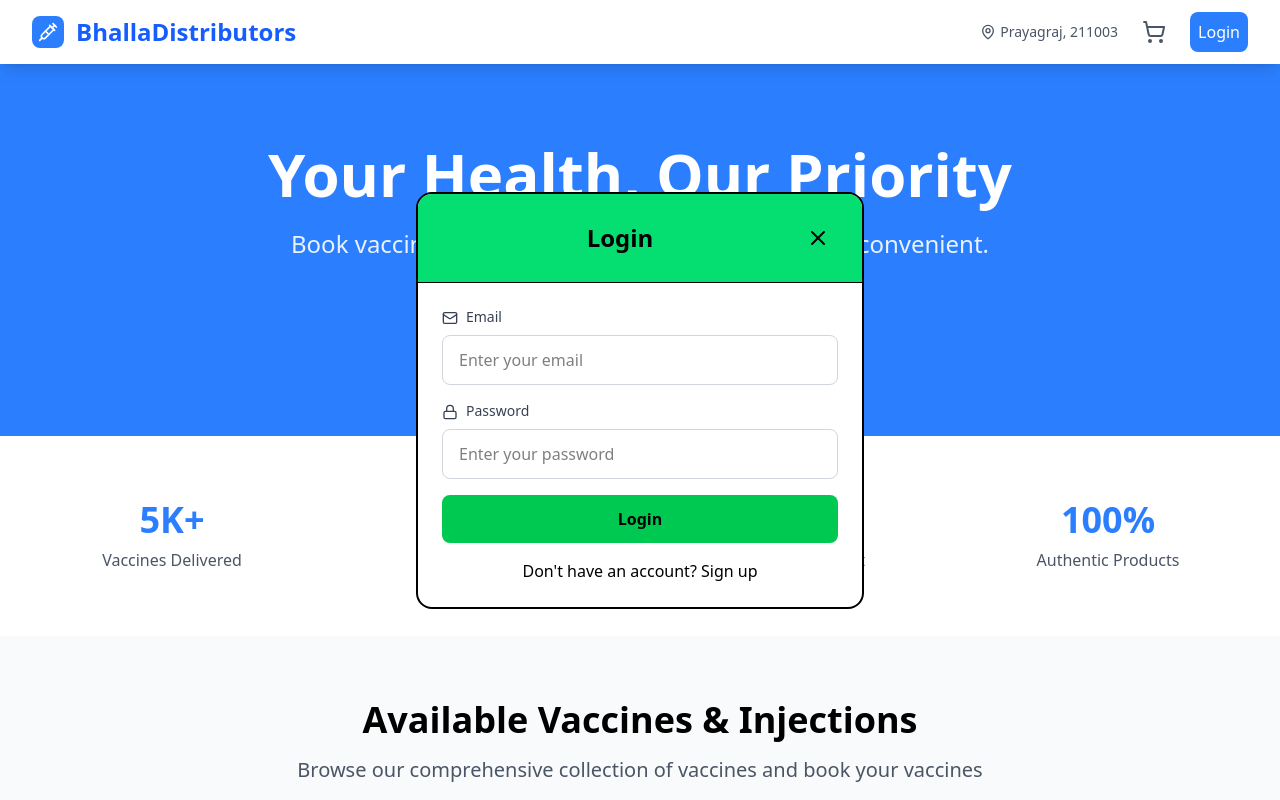
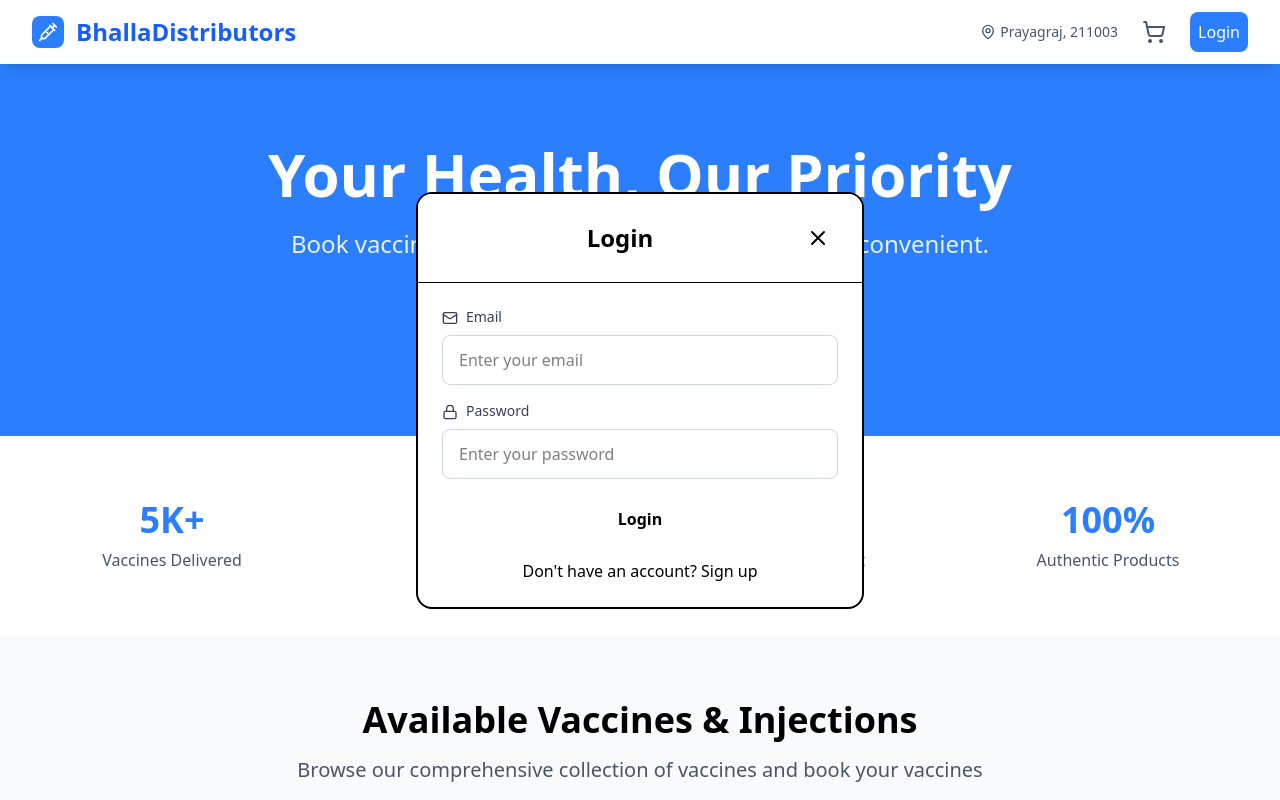
Before and after one commit to Bhallachirag/FinalFrontend, a React (Vite) app: page / in a window 1280 px wide. Both pictures are taken after a click on the button "Login". Shown: the top 800 px of the page. Built offline with nearby package versions, Linux system fonts and the light colour scheme; no server answers.

Commit message:
updated login component ui

```diff
--- a/src/components/auth/LoginModal.jsx
+++ b/src/components/auth/LoginModal.jsx
@@ -84,7 +84,7 @@ const LoginModal = ({ isOpen, onClose, onLoginSuccess }) => {
   return (
     <div className="fixed inset-0 bg-opacity-50 z-60 flex items-center justify-center p-4">
       <div className="bg-white rounded-2xl border-2 max-w-md w-full overflow-hidden">
-       <div className="flex items-center justify-between p-6 border-b bg-gradient-to-r bg-green-400 text-black">
+       <div className="flex items-center justify-between p-6 border-b bg-gradient-to-r bg-white text-black">
         <div></div> {/* Empty spacer */}
         <h2 className="text-2xl font-bold">
         {isLogin ? "Login" : "Sign Up"}
@@ -158,7 +158,7 @@ const LoginModal = ({ isOpen, onClose, onLoginSuccess }) => {
             type="button"
             onClick={handleSubmit}
             disabled={loading}
-            className="w-full bg-gradient-to-r bg-green-500 text-black py-3 rounded-lg font-semibold hover:from-stone-900 hover:to-stone-900 hover:text-white transition-all duration-200 disabled:opacity-50"
+            className="w-full bg-gradient-to-r bg-white text-black py-3 rounded-lg font-semibold hover:from-stone-900 hover:to-stone-900 hover:text-white transition-all duration-200 disabled:opacity-50"
           >
             {loading ? "Processing..." : isLogin ? "Login" : "Sign Up"}
           </button>
```
